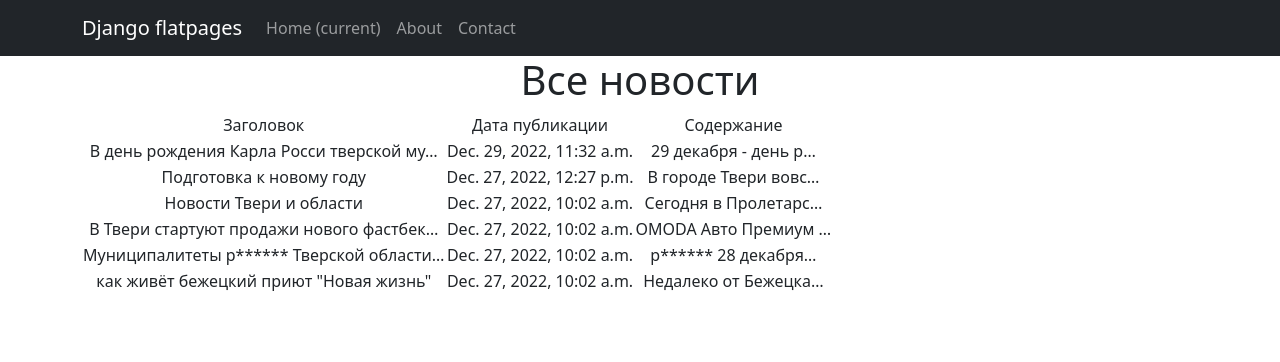
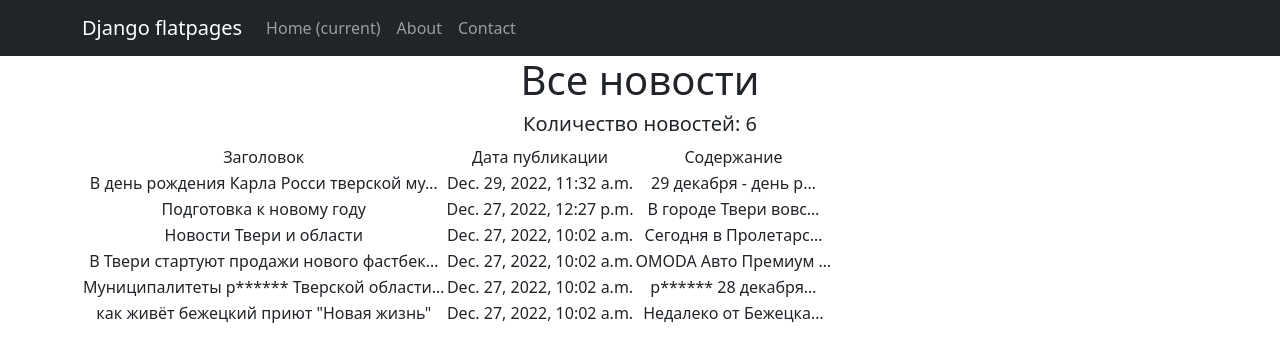
Before and after one commit to Lena-Filippova-1993/Skillfactory, a Django app: page /news/ in a window 1280 px wide. Shown: the top 362 px of the page. Run offline with Django 4.2, Linux system fonts and the light colour scheme; data comes from the database, SQL or seed files in the repository; some libraries are stand-ins or nearby versions.

Commit message:
Skillfactory

```diff
--- a/NewsPaper/templates/news.html
+++ b/NewsPaper/templates/news.html
@@ -6,9 +6,12 @@
 News
 {% endblock title %}
 
+
 {% block content %}
 {% if news %} <!--Проверка на наличие новостей-->
     <h1>Все новости</h1>
+    <h5>Количество новостей: {{ news|length }}</h5>
+
     <table>
         <tr>
             <td>Заголовок </td>
```
